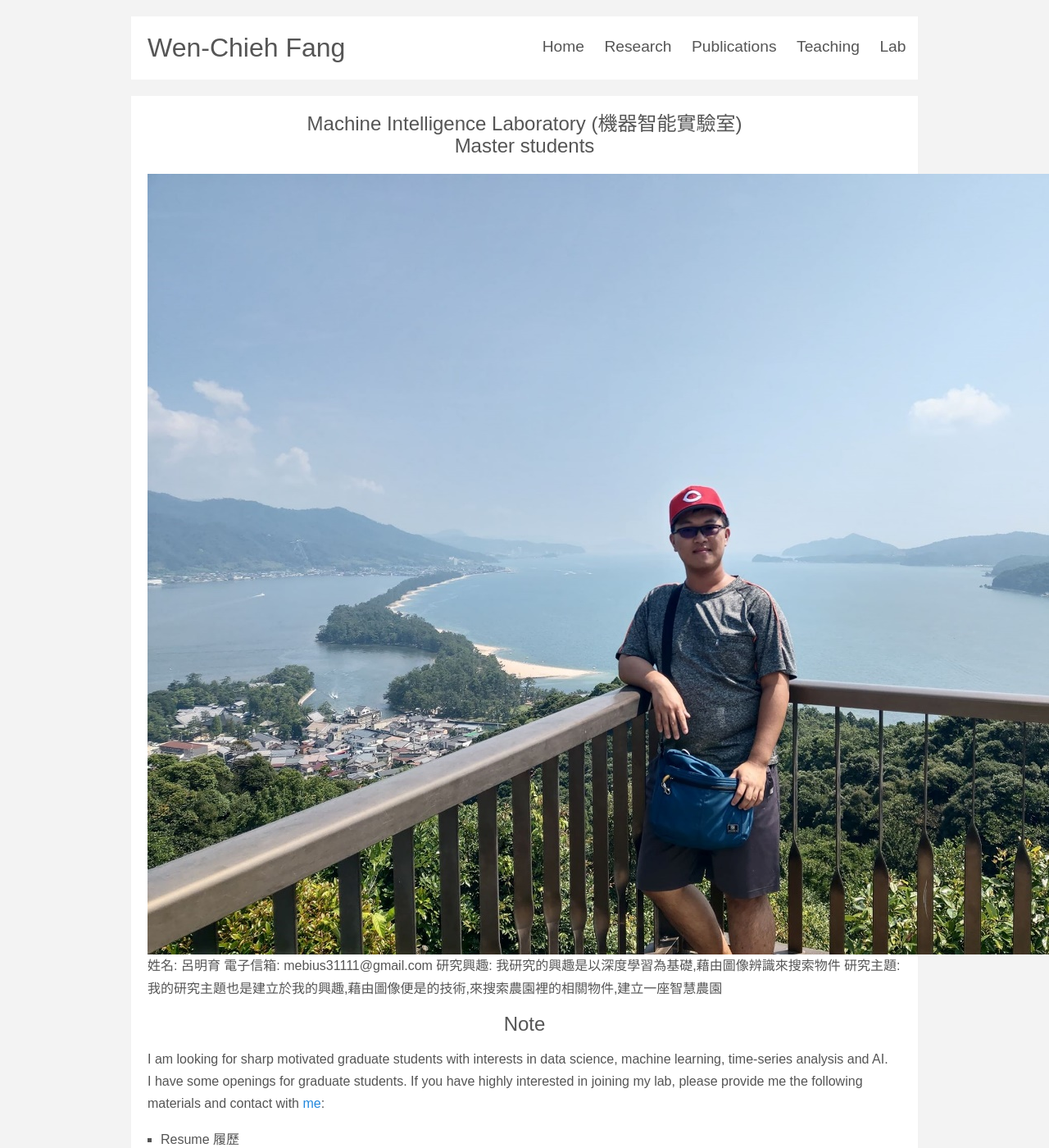
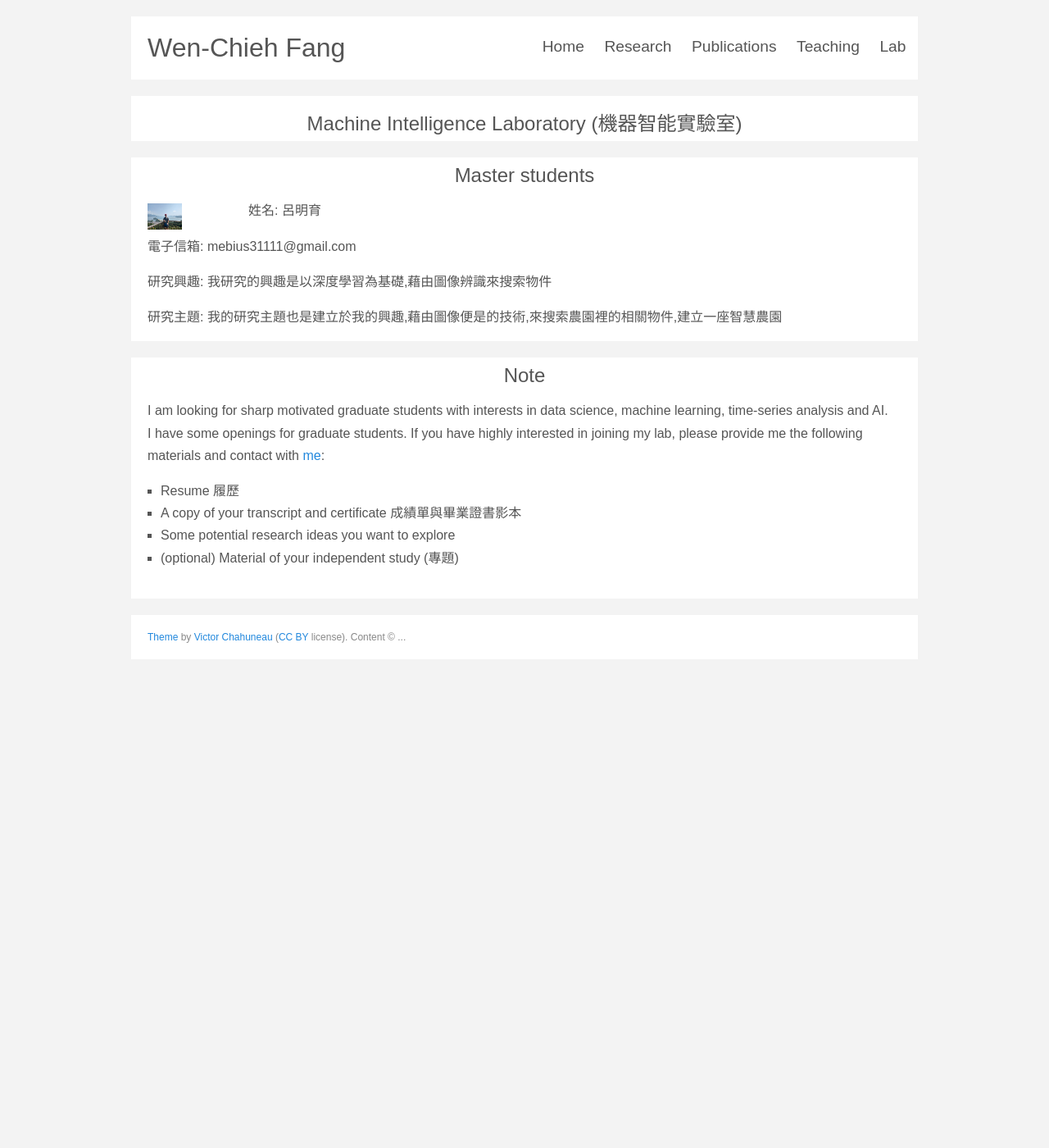
Before and after one commit to ncyu-deep/myblog, a Jekyll site: the page built from lab.md, in a window 1280 px wide and 1400 px high. Shown: the whole window at 82% size. Built offline with Jekyll 4.4.1, drawn with Linux system fonts in a browser that asks for light colours; some web fonts are replaced.

Commit message:
Add width attribute to image of lu.png

```diff
--- a/lab.md
+++ b/lab.md
@@ -5,13 +5,21 @@ title: My lab
 
 <h2 style="text-align: center">Machine Intelligence Laboratory (機器智能實驗室)</h2>
 
+<hr>
+
 <h2 style="text-align: center">Master students</h2>
 
-<img src="lu.png" align="left" style="margin-top:5px; margin-right:81px" alt="me"/>
+<img src="lu.png" align="left" style="margin-top:5px; margin-right:81px" alt="lu" width="42" />
+
 姓名: 呂明育
+
 電子信箱: mebius31111@gmail.com
+
 研究興趣: 我研究的興趣是以深度學習為基礎,藉由圖像辨識來搜索物件
+
 研究主題: 我的研究主題也是建立於我的興趣,藉由圖像便是的技術,來搜索農園裡的相關物件,建立一座智慧農園
+
+<hr>
 
 <h2 style="text-align: center">Note</h2>
 
```
